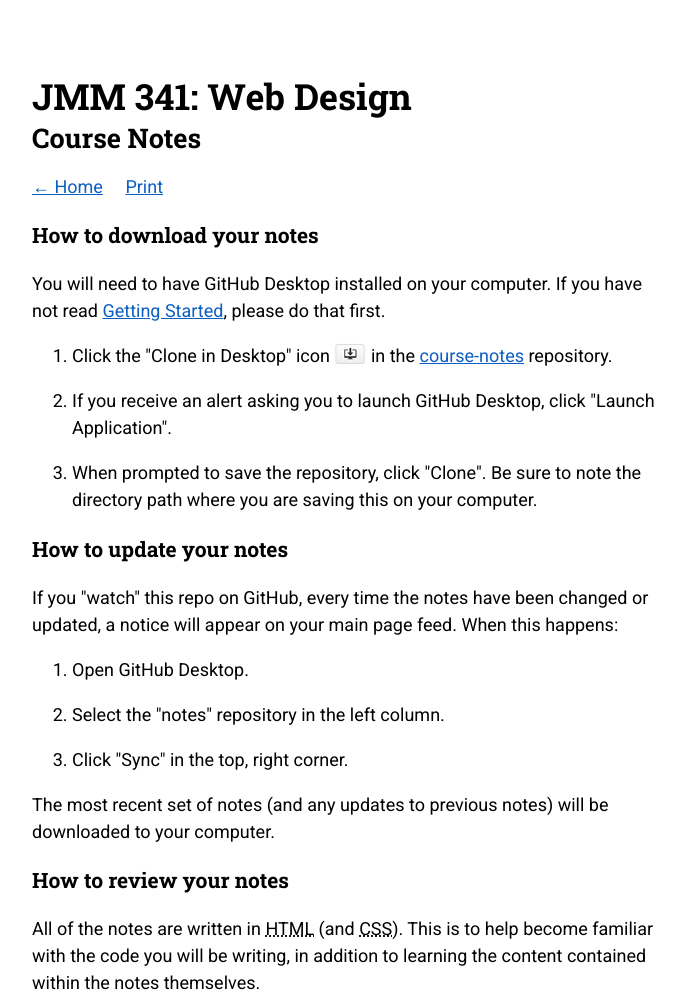
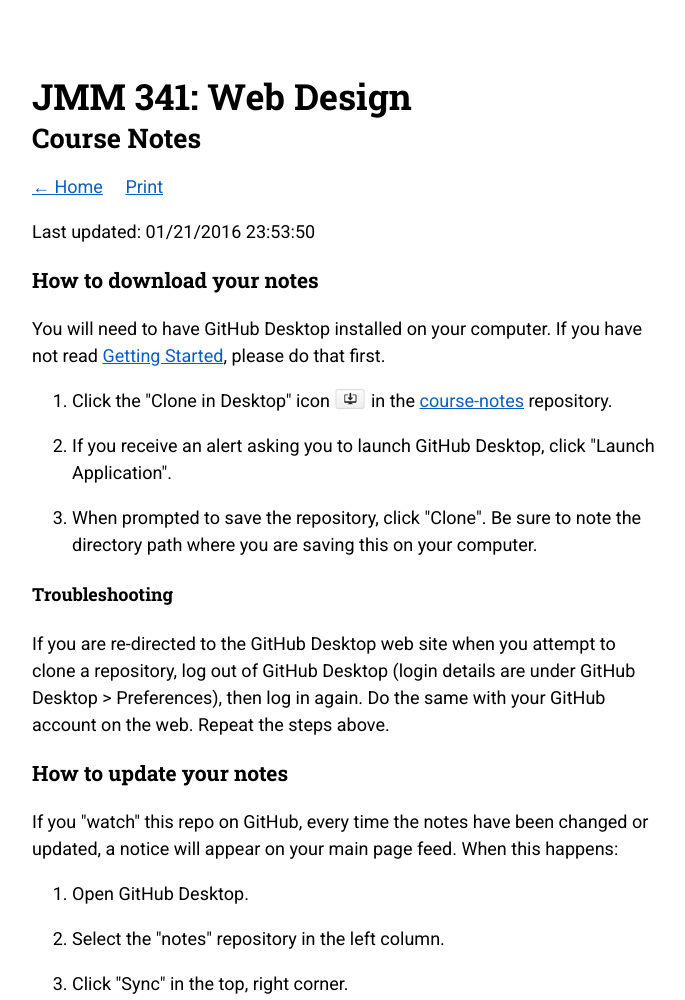
Before and after one commit to jordancoyne/umiami-web-design.github.io, a plain HTML site: page course-notes.html in a window 1280 px wide. Shown: the top 1000 px of the page, without its empty margins (40-725 px from the left). Drawn offline with Linux system fonts and the light colour scheme; a web font is replaced by a local one.

Commit message:
Added troubleshooting section, last updated to course-notes.html.

```diff
--- a/course-notes.html
+++ b/course-notes.html
@@ -24,6 +24,12 @@
 
     <main>
 
+      <p>Last updated:
+        <script>
+          document.write(document.lastModified);
+        </script>
+      </p>
+
       <section>
         <article>
           <h3>How to download your notes</h3>
@@ -37,6 +43,10 @@
 
             <li>When prompted to save the repository, click "Clone". Be sure to note the directory path where you are saving this on your computer.</li>
           </ol>
+
+          <h4>Troubleshooting</h4>
+
+          <p>If you are re-directed to the GitHub Desktop web site when you attempt to clone a repository, log out of GitHub Desktop (login details are under GitHub Desktop > Preferences), then log in again. Do the same with your GitHub account on the web. Repeat the steps above.</p>
         </article>
 
         <article>
```
